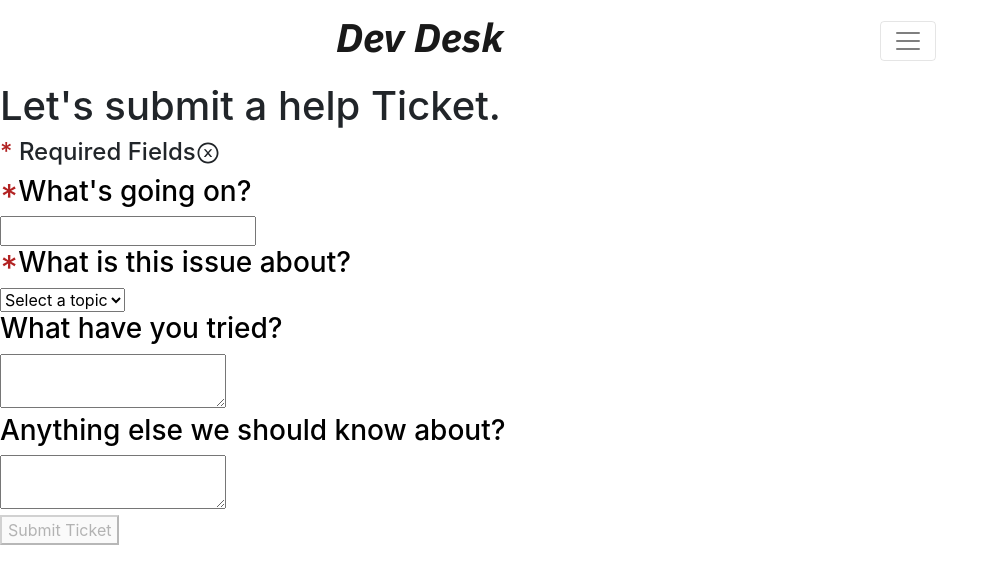
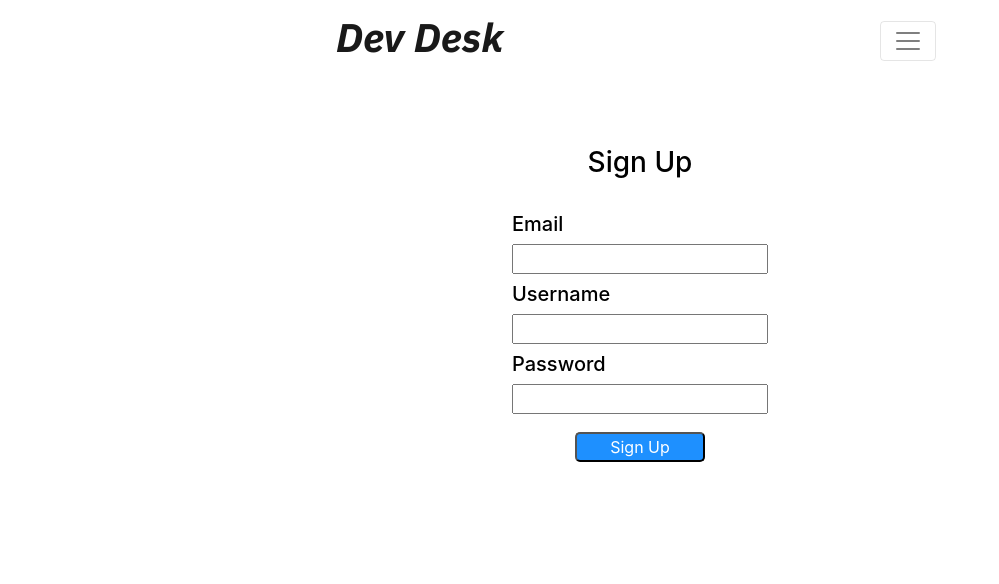
Before and after one commit to Build-Week-Dev-Desk-1/Frontend, a React (Create React App) app in the folder dev-desk/: page / in a window 1280 px wide. Shown: the top 584 px of the page, without its empty margins (0-999 px from the left). Built offline with nearby package versions, Linux system fonts and the light colour scheme.

Commit message:
Put routing in place

```diff
--- a/dev-desk/src/App.js
+++ b/dev-desk/src/App.js
@@ -1,17 +1,17 @@
-import React, { useState } from 'react';
-import { Route, Switch } from 'react-router-dom';
-import * as yup from 'yup';
+import React, { useState } from "react";
+import { BrowserRouter as Router, Route, Switch } from "react-router-dom";
+import * as yup from "yup";
 
 //importing components
-import CreateTicket from './components/CreateTicket';
-import PrivateRoute from './components/PrivateRoute';
-import Login from './components/Login';
-import Signup from './components/Signup';
-import Header from './components/Header';
-import './App.css';
+import CreateTicket from "./components/CreateTicket";
+import PrivateRoute from "./components/PrivateRoute";
+import Login from "./components/Login";
+import Signup from "./components/Signup";
+import Header from "./components/Header";
+import "./App.css";
 
 //import contexts
-import { TicketContext } from './contexts/TicketContext';
+import { TicketContext } from "./contexts/TicketContext";
 
 export default function App() {
   const [ticketQue, setTicketQue] = useState([]);
@@ -21,19 +21,19 @@ export default function App() {
   }
   console.log(ticketQue);
   return (
-    <>
-      <Header />
-      <TicketContext.Provider value={(ticketQue, addTicket)}>
-        <CreateTicket />
-        <div className="login-splash"></div>
+    <TicketContext.Provider value={(ticketQue, addTicket)}>
+      <Router>
+        <Header />
+        {/* <CreateTicket /> */}
+        <div className='login-splash'></div>
         <Switch>
-          {/* <Route exact path="/" component={Signup} />
-          <Route path="/login" component={Login} />
-          <Route path="/signup" component={Signup} /> */}
+          <Route exact path='/' component={Signup} />
+          <Route path='/login' component={Login} />
+          <Route path='/signup' component={Signup} />
+          <PrivateRoute exact path='/protected' component={CreateTicket} />
         </Switch>
-        <PrivateRoute exact path="/protected" component={CreateTicket} />
-      </TicketContext.Provider>
-    </>
+      </Router>
+    </TicketContext.Provider>
   );
 }
 
```
